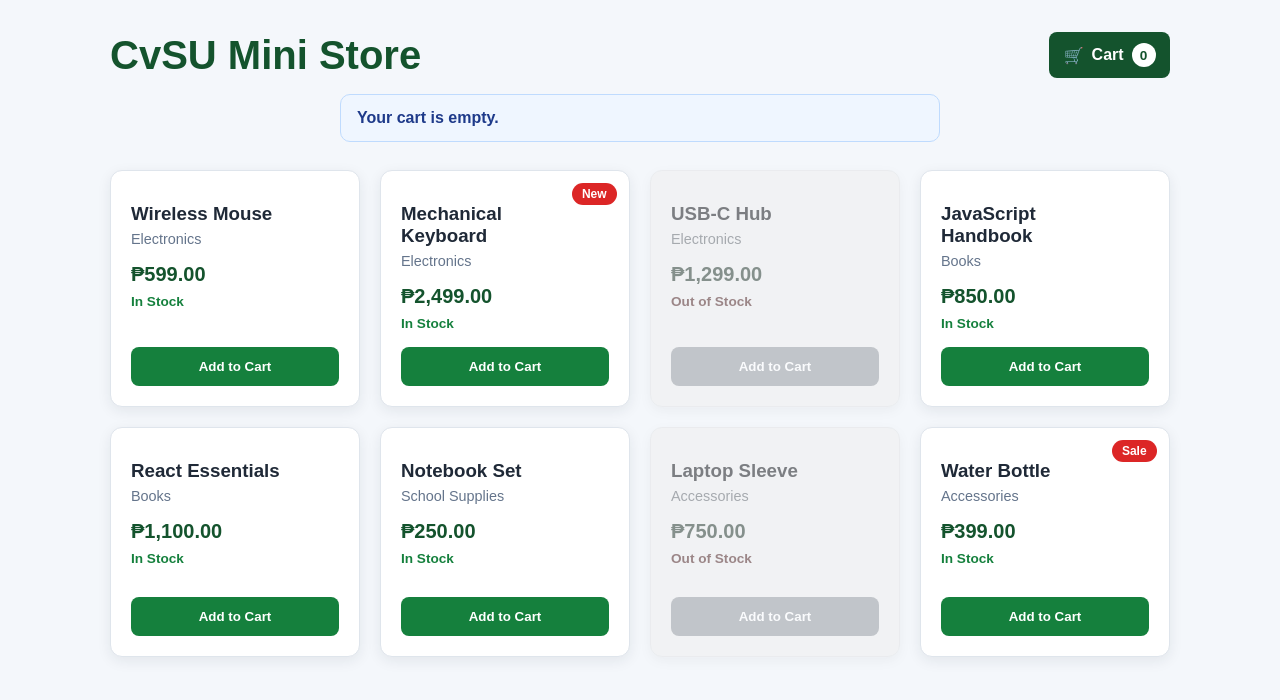
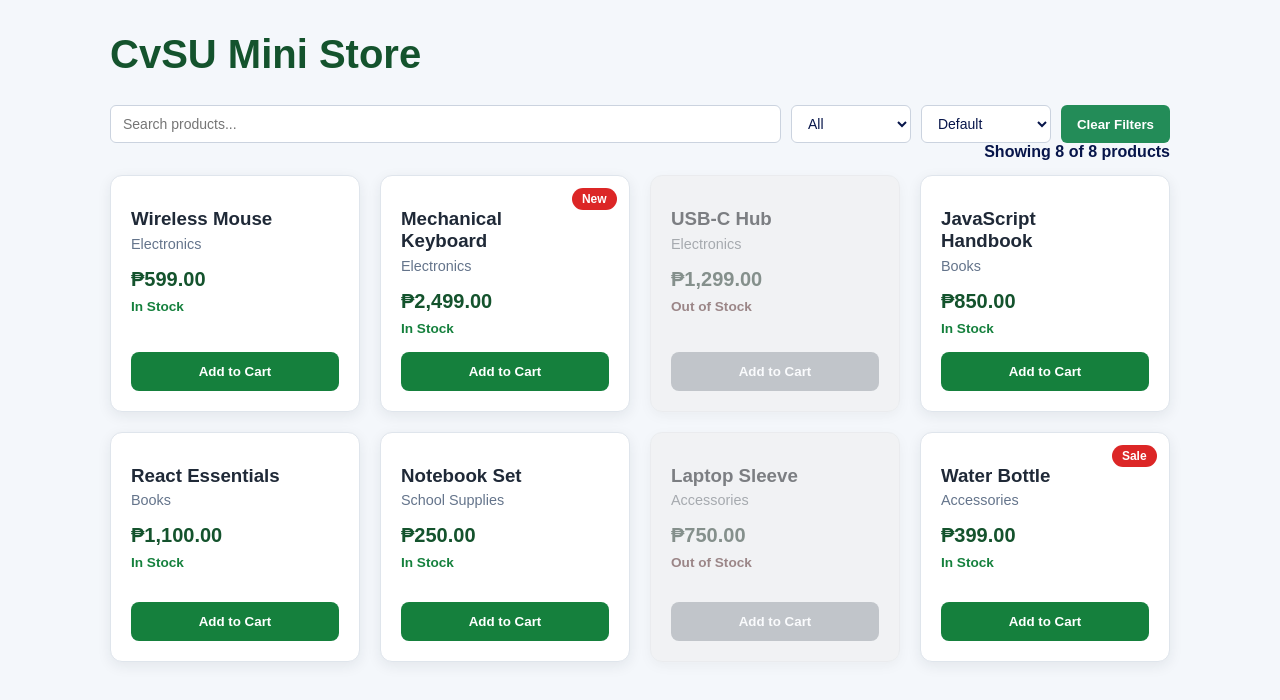
Before and after one commit to CiaraMendoza/Mendoza_Lab3, a React (Vite) app: page / in a window 1280 px wide. Shown: the top 700 px of the page. Built offline with nearby package versions, Linux system fonts and the light colour scheme.

Commit message:
Add search and filter state with filtering and sorting logic

```diff
--- a/src/App.jsx
+++ b/src/App.jsx
@@ -1,87 +1,106 @@
-import { useState } from "react";
+import { useState, useEffect } from "react";
 import products from "./data/products";
 import ProductCard from "./components/ProductCard";
+import SearchBar from "./components/SearchBar";
 import "./App.css";
 
 function App() {
-  const [cart, setCart] = useState([]);
+  const [count, setCount] = useState(0);
   const [lastAdded, setLastAdded] = useState("");
-  const [isCartOpen, setIsCartOpen] = useState(false);
-  const count = cart.reduce((total, item) => total + item.quantity, 0);
 
-  const handleAddToCart = (product) => {
-    setCart((currentCart) => {
-      const existingProduct = currentCart.find((item) => item.id === product.id);
+  const [searchText, setSearchText] = useState("");
+  const [debouncedSearch, setDebouncedSearch] = useState("");
+  const [category, setCategory] = useState("All");
+  const [sortOrder, setSortOrder] = useState("default");
 
-      if (existingProduct) {
-        return currentCart.map((item) =>
-          item.id === product.id ? { ...item, quantity: item.quantity + 1 } : item,
+  const handleAddToCart = (title) => {
+    setCount((currentCount) => currentCount + 1);
+    setLastAdded(title);
+  };
+
+  useEffect(() => {
+    const timer = setTimeout(() => {
+      setDebouncedSearch(searchText);
+    }, 300);
+    return () => clearTimeout(timer);
+  }, [searchText]);
+
+  const keyword = debouncedSearch.trim().toLowerCase();
+
+  let filteredProducts = products.filter(
+    (p) =>
+      p.title.toLowerCase().includes(keyword) &&
+      (category === "All" || p.category === category)
   );
+
+  filteredProducts = [...filteredProducts];
+  if (sortOrder === "low-high") {
+    filteredProducts.sort((a, b) => a.price - b.price);
+  } else if (sortOrder === "high-low") {
+    filteredProducts.sort((a, b) => b.price - a.price);
   }
 
-      return [...currentCart, { ...product, quantity: 1 }];
-    });
-    setLastAdded(product.title);
+  useEffect(() => {
+    document.title = `CvSU Mini Store (${filteredProducts.length} results)`;
+  }, [filteredProducts.length]);
+
+  const handleClearFilters = () => {
+    setSearchText("");
+    setDebouncedSearch("");
+    setCategory("All");
+    setSortOrder("default");
   };
 
   return (
     <div className="app">
       <header>
-        <div className="header-top">
         <h1>CvSU Mini Store</h1>
-          <div className="cart">
-            <button
-              className="cart__toggle"
-              type="button"
-              aria-expanded={isCartOpen}
-              aria-controls="cart-dropdown"
-              onClick={() => setIsCartOpen((isOpen) => !isOpen)}
-            >
-              <span aria-hidden="true">🛒</span> Cart
-              <span className="cart__count">{count}</span>
-            </button>
-            {isCartOpen && (
-              <div className="cart__dropdown" id="cart-dropdown">
-                <h2>Your Cart</h2>
-                {cart.length === 0 ? (
-                  <p className="cart__empty">Your cart is empty.</p>
-                ) : (
-                  <ul className="cart__items">
-                    {cart.map((item) => (
-                      <li key={item.id}>
-                        <span>{item.title}</span>
-                        <span className="cart__quantity">× {item.quantity}</span>
-                      </li>
-                    ))}
-                  </ul>
-                )}
-              </div>
-            )}
-          </div>
-        </div>
-        <p className="cart-message" role="status" aria-live="polite">
-          {count === 0
-            ? "Your cart is empty."
-            : `Items added to cart: ${count} (Last added: ${lastAdded})`}
-        </p>
       </header>
 
+      <div className="toolbar">
+        {count > 0 && (
+          <p className="cart-message">
+            Items added to cart: {count} (Last added: {lastAdded})
+          </p>
+        )}
+
+        <SearchBar
+          searchText={searchText}
+          onSearchChange={setSearchText}
+          category={category}
+          onCategoryChange={setCategory}
+          sortOrder={sortOrder}
+          onSortChange={setSortOrder}
+          onClear={handleClearFilters}
+        />
+      </div>
+
+      <p className="results-count">
+        Showing {filteredProducts.length} of {products.length} products
+      </p>
+
+      {filteredProducts.length === 0 ? (
+        <p className="empty-state">
+          No products found. Try a different keyword or category.
+        </p>
+      ) : (
         <div className="grid">
-        {products.map((p) => (
+          {filteredProducts.map((p, index) => (
             <ProductCard
               key={p.id}
-            id={p.id}
               title={p.title}
               price={p.price}
               category={p.category}
               inStock={p.inStock}
               onAddToCart={handleAddToCart}
+              style={{ animationDelay: `${Math.min(index, 7) * 60}ms` }}
             >
               {p.id === 2 && <span>New</span>}
               {p.id === 8 && <span>Sale</span>}
             </ProductCard>
           ))}
         </div>
+      )}
     </div>
   );
 }
```
Lines whose indentation alone changed are shown as unchanged.
